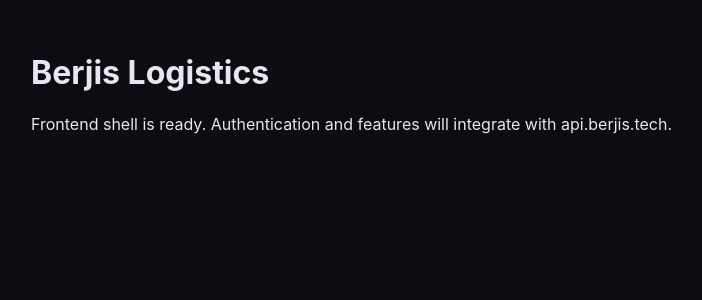
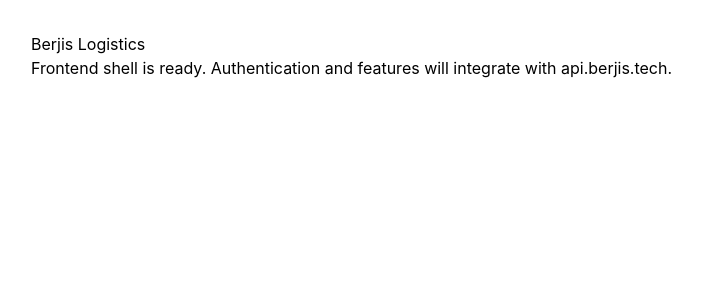
Before and after one commit to BerjisTech/berjis-logistics-frontend, an Angular app: page / in a window 1280 px wide. Shown: the top 300 px of the page, without its empty margins (1-703 px from the left). Built offline with nearby package versions, Linux system fonts and the light colour scheme.

Commit message:
Switch to tailwind

```diff
--- a/angular.json
+++ b/angular.json
@@ -22,7 +22,7 @@
               "src/assets"
             ],
             "styles": [
-              "src/styles.scss"
+              "src/styles.css"
             ],
             "scripts": []
           },
--- a/package.json
+++ b/package.json
@@ -17,7 +17,8 @@
     "@angular/router": "^18.0.0",
     "rxjs": "^7.8.0",
     "tslib": "^2.6.0",
-    "zone.js": "^0.14.0"
+    "zone.js": "^0.14.0",
+    "tailwindcss": "^4.0.0"
   },
   "devDependencies": {
     "@angular-devkit/build-angular": "^18.0.0",
--- /dev/null
+++ b/src/app/api.service.ts
@@ -0,0 +1,10 @@
+import { Injectable } from '@angular/core';
+import { HttpClient } from '@angular/common/http';
+
+const apiBase = (typeof window !== 'undefined' && (window as any).__BERJIS_API__) || 'http://localhost:8080';
+
+@Injectable({ providedIn: 'root' })
+export class ApiService {
+  constructor(private http: HttpClient) {}
+  verify() { return this.http.post<any>(`${apiBase}/v1/auth/verify`, {}); }
+}
--- a/src/main.ts
+++ b/src/main.ts
@@ -1,5 +1,6 @@
 import 'zone.js';
 import { bootstrapApplication } from '@angular/platform-browser';
+import { provideHttpClient } from '@angular/common/http';
 import { Component } from '@angular/core';
 
 @Component({
@@ -14,4 +15,4 @@
 })
 class AppComponent {}
 
-bootstrapApplication(AppComponent).catch(err => console.error(err));
+bootstrapApplication(AppComponent, { providers: [provideHttpClient()] }).catch(err => console.error(err));
--- /dev/null
+++ b/src/styles.css
@@ -0,0 +1 @@
+@import "tailwindcss";
--- a/src/styles.scss
+++ /dev/null
@@ -1 +0,0 @@
-body { margin: 0; background: #0b0d12; color: #e6e8ef; }
```
Also changed, not shown: 2 other files (tests, documents, lock files or other folders).
